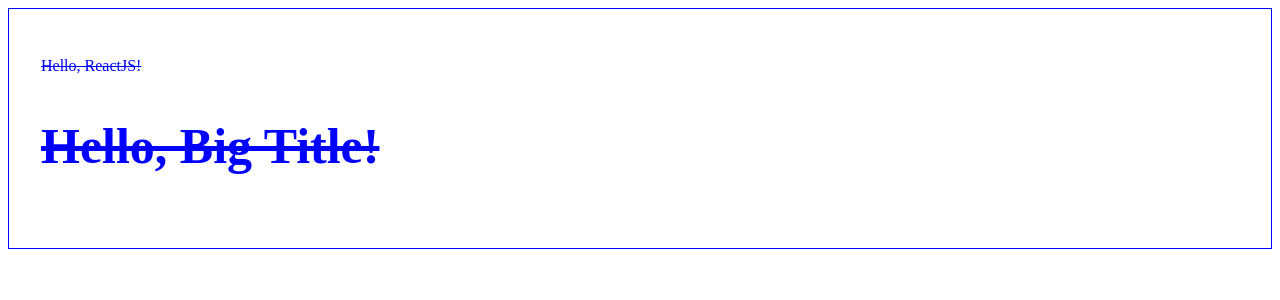
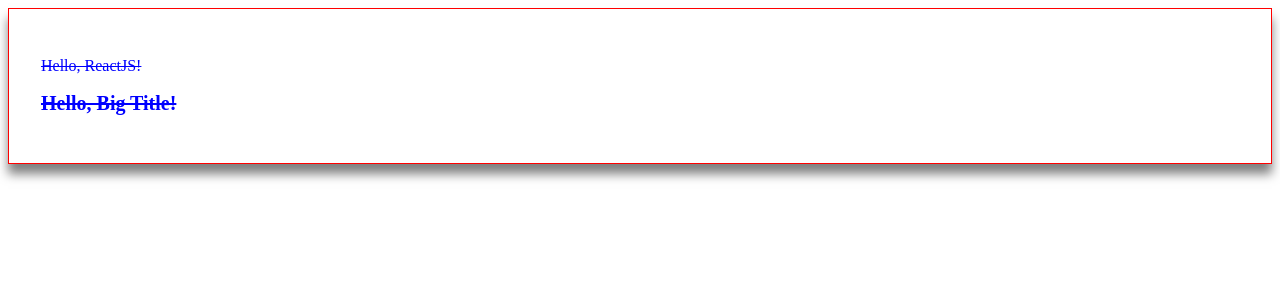
Before and after one commit to Limlim0208/ReactStudy, a React (Vite) app: page / in a window 1280 px wide. Shown: the top 300 px of the page. Built offline with nearby package versions, Linux system fonts and the light colour scheme.

Commit message:
08-11: 실습 코드

```diff
--- a/src/App.tsx
+++ b/src/App.tsx
@@ -1,5 +1,10 @@
 import styled from "styled-components";
 import { keyframes } from "styled-components";
+import { css } from "styled-components";
+
+const boxShadowMixin = css`
+    box-shadow: 0px 10px 10px rgba(0, 0, 0, 0.5);
+`;
 
 const fadeIn = keyframes`
 from{
@@ -17,7 +22,7 @@ const Title = styled.h1<{ $color: string; $decoration: string }>`
 `;
 
 const BigTitle = styled(Title)`
-    font-size: 50px;
+    font-size: ${(props) => props.theme.fontSize.large};
 `;
 
 const Wrapper = styled.section`
@@ -25,14 +30,15 @@ const Wrapper = styled.section`
     border: 1px solid red;
 `;
 
-const BlueBorderWrapper = styled(Wrapper)`
-    border-color: blue;
+const BlueBorderWrapper = styled(Wrapper)<{ $shadow: boolean }>`
+    border-color: ${(props) => props.theme.colors.primary};
+    ${(props) => props.$shadow && boxShadowMixin}
 `;
 
 export default function App() {
     return (
         <>
-            <BlueBorderWrapper>
+            <BlueBorderWrapper $shadow>
                 <Title $color="#0000ff" $decoration="line-through" as="p">
                     Hello, ReactJS!
                 </Title>
--- a/src/main.tsx
+++ b/src/main.tsx
@@ -2,8 +2,23 @@ import { StrictMode } from "react";
 import { createRoot } from "react-dom/client";
 import App from "./App.tsx";
 
+import { ThemeProvider } from "styled-components";
+
+const theme = {
+    colors: {
+        primary: "red",
+        secondary: "gray",
+    },
+    fontSize: {
+        normal: "16px",
+        large: "20px",
+    },
+};
+
 createRoot(document.getElementById("root")!).render(
     <StrictMode>
-        <App />
+        <ThemeProvider theme={theme}>
+            <App />
+        </ThemeProvider>
     </StrictMode>,
 );
```
